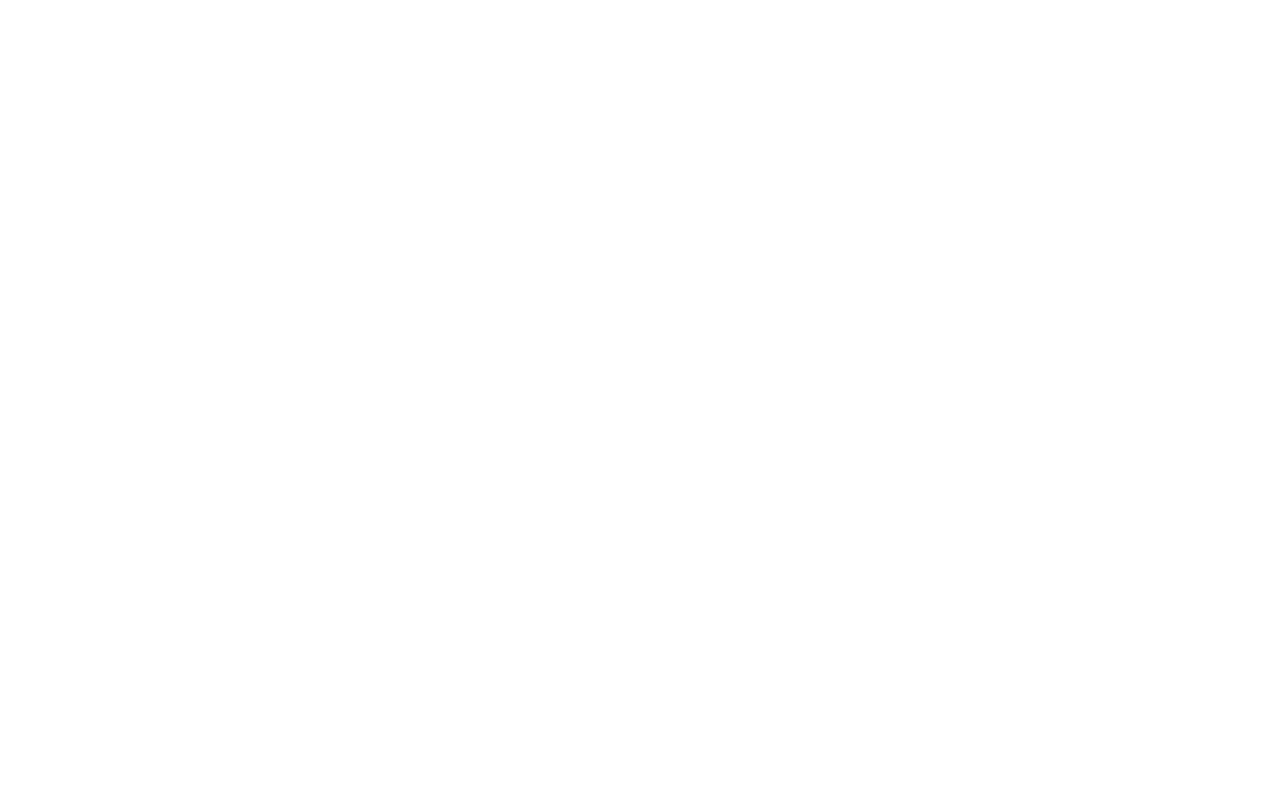
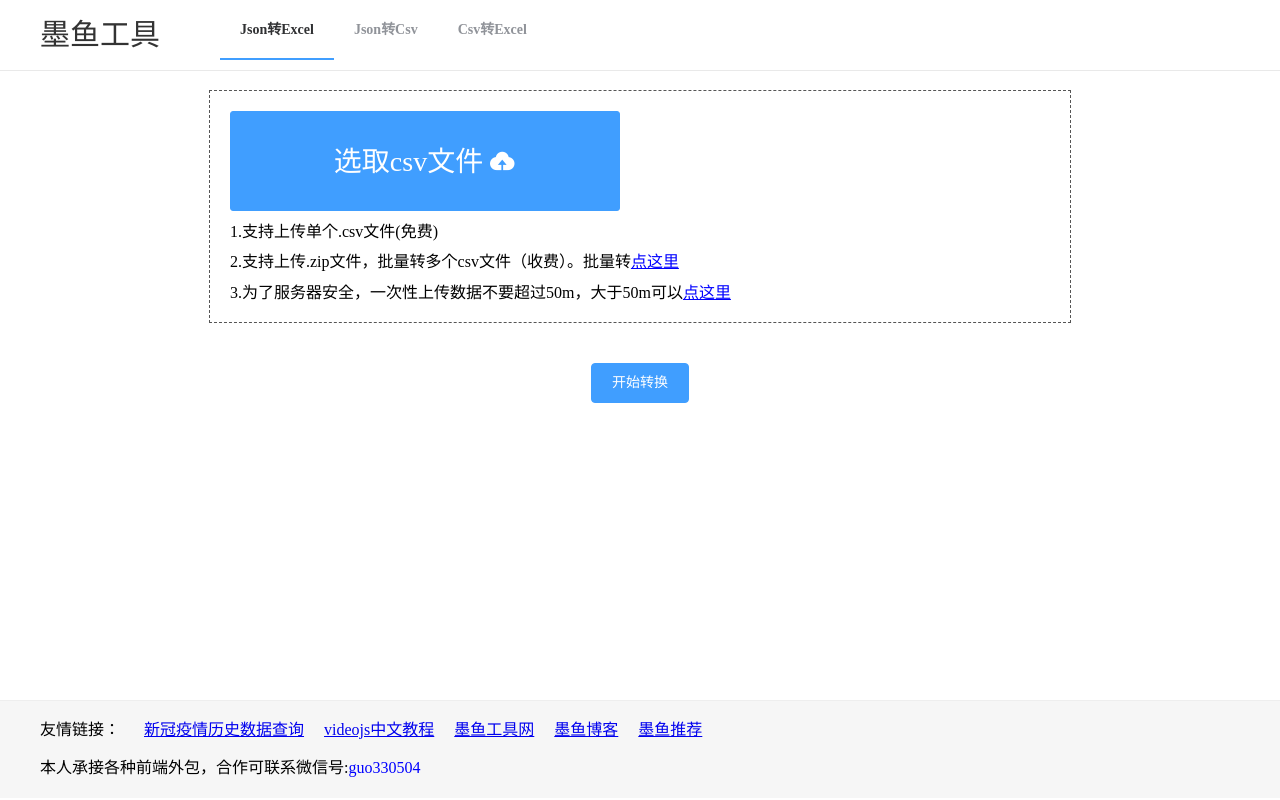
Before and after one commit to ggwork/nuxt-tools, a Nuxt app: page /csvToExcel in a window 1280 px wide. Before the commit this address had no page. Built offline with nearby package versions, Linux system fonts and the light colour scheme.

Commit message:
开发csv转excel功能

```diff
--- a/components/mHeader.vue
+++ b/components/mHeader.vue
@@ -5,8 +5,8 @@
         墨鱼工具
       </div>
       <div class="h-menu">
-        <el-menu :default-active="activeIndex" class="el-menu-demo" mode="horizontal" @select="handleSelect">
-          <el-menu-item :index="index" v-for="(item,index) in links" @click="gotoWeb(item)" :key="index">{{ item.name }}</el-menu-item>
+        <el-menu :default-active="String(activeIndex)" class="el-menu-demo" mode="horizontal" @select="handleSelect">
+          <el-menu-item v-for="(item,index) in links"  @click="gotoWeb(item)" :index="String(index)"  :key="index">{{ item.name }}</el-menu-item>
         </el-menu>
       </div>
     </div>
@@ -20,20 +20,25 @@
       activeIndex:0,
       links:[
         {
-          name:'JsonExcel',
+          name:'Json转Excel',
           url:'/json',
           type:''
         },
         {
-          name:'Json装Csv',
+          name:'Json转Csv',
           url:'/json',
           type:''
         },
         {
-          name:'Json编辑器',
-          url:'/jsonEditor',
+          name:'Csv转Excel',
+          url:'/csvToExcel',
           type:''
-        },
+        }
+        // {
+        //   name:'Json编辑器',
+        //   url:'/jsonEditor',
+        //   type:''
+        // },
       ]
     }
   },
--- a/components/me.vue
+++ b/components/me.vue
@@ -6,7 +6,7 @@
         <i class="el-icon-close" @click="closeMe"></i>
       </div>
       <div class="m-cont">
-        免费额度是500k，大于此限额可以联系我，我这边给你人工转换。微信：guo330504，或扫下面二维码。
+        此功能属于收费金额，收费金额大约5-30元不等，视数据大小而定。可以接受收费的，请联系我，我这边给你人工转换。微信：guo330504，或扫下面二维码。
       </div>
       <div class="m-qr">
         <img src="https://qr-1300661199.cos.ap-beijing.myqcloud.com/qr.png" alt="微信二维码" srcset="">
--- /dev/null
+++ b/pages/csvToExcel.vue
@@ -0,0 +1,216 @@
+<template>
+  <div class="cmain">
+
+    <div class="upload">
+      <div class="u-wrap">
+        <input ref="originFileInput" type="file" name="file" class="u-file" @change="inputUploadChange" accept=".csv,.zip" size="10"/>
+        <el-upload
+          action=""
+          class="upload-item"
+          ref="upload"
+          :limit='1'
+          :auto-upload="true">
+          <el-button class="upload-btn" slot="trigger" size="small" type="primary">选取csv文件<i class="el-icon-upload el-icon--right"></i></el-button>
+          <div class="upload-tip" slot="tip">1.支持上传单个.csv文件(免费)</div>
+          <div class="upload-tip" slot="tip">2.支持上传.zip文件，批量转多个csv文件（收费）。批量转<span @click="contractMe">点这里</span></div>
+          <div class="upload-tip" slot="tip">3.为了服务器安全，一次性上传数据不要超过{{fileLimitSize_m}}m，大于{{fileLimitSize_m}}m可以<span @click="contractMe">点这里</span></div>
+        </el-upload>
+        <div class="u-fileName" v-if="upFile">
+          <i class="el-icon-tickets"></i> <span>{{ upFile && upFile.name }}</span> <i class="el-icon-close clear-file"  @click="clearFile"></i>
+        </div>
+      </div>
+    </div>
+    <div class="tools">
+      <el-button type="primary" :loading="loading" @click="startConvert">开始转换</el-button>
+    </div>
+    <meComponent :showMeComonent="showMeComonent" @closeMeComonent="closeMeComonent"></meComponent>
+  </div>
+</template>
+<script>
+import meComponent from '@/components/me'
+export default {
+  layout:'baseLayout',
+  components:{
+    meComponent
+  },
+  data(){
+    return {
+      showMeComonent:false,
+      upFile:'',
+      loading:false,
+      fileLimitSize_m:50, // 50m大小
+      fileLimitSize_bit:52428800 // 50m大小
+    }
+  },
+  created(){
+    this.fileLimitSize_bit = this.fileLimitSize_m * 1048576
+  },
+  methods:{
+    clearFile(){
+      console.log('clearFile')
+      this.upFile = null
+      this.$refs.originFileInput.value = ''
+    },
+    inputUploadChange(event){
+      // console.log('inputUploadChange event:',event)
+      this.upFile = event.target.files[0]
+
+    },
+    async startConvert(){
+      // 校验数据是否合法
+      if(!this.upFile){
+        this.$message.error('转换内容不能为空')
+        return
+      }
+      if(this.upFile && this.upFile.size > this.fileLimitSize_bit){
+        this.$message.error(`为了服务器安全，一次性上传数据，不要超过${this.fileLimitSize_m}M`)
+        return
+      }
+      this.loading = true
+      // 上传到服务器
+      let params  = new FormData();
+      params.append('file',this.upFile)
+      let res = await this.$axios({
+        method:'post',
+        url:'/api/csvToExcel',
+        data:params,
+        headers:{
+          'Content-Type': 'multipart/form-data',
+        }
+      })
+      if(res.code === 0){
+        this.$message.success('转换成功，稍后文件会自动下载')
+        this.downFile(res.data.excelUrl,res.data.originFileName)
+      }else{
+        this.$message.error('转换失败，请联系管理员v：guo330504')
+      }
+      this.loading = false
+
+    },
+    downFile(url,fileName){
+      const el = document.createElement('a');
+      el.style.display = 'none';
+      el.setAttribute('target', '_blank')
+      el.setAttribute('download', 'fileName')
+
+      el.href = url;
+      document.body.appendChild(el);
+      el.click();
+      document.body.removeChild(el);
+      console.log('url:',url)
+      console.log('fileName:',fileName)
+    },
+    contractMe(){
+      console.log('showMeComonent:',this.showMeComonent)
+      this.showMeComonent = true
+    },
+    closeMeComonent(){
+      this.showMeComonent = false
+    },
+  }
+}
+</script>
+
+<style lang="less" scoped>
+.cmain{
+  width: 1200px;
+
+  .ctitle{
+    marin-top:30px;
+    text-align: center;
+
+
+  }
+  .upload{
+    display: flex;
+    align-items: top;
+    width: 820px;
+    margin:auto;
+    margin-top: 20px;
+    justify-content: space-between;
+    border:1px dashed #555;
+    padding:20px;
+    @cWidth:390px;
+    @cHeight:100px;
+    .u-wrap{
+      width: inherit;
+      min-height: @cHeight;
+      flex-shrink: 0;
+      position: relative;
+      .u-file{
+        position: absolute;
+        top:0;
+        left: 0;
+        width: 390px;
+        height: 100px;
+        opacity: 0;
+      }
+      .upload-item{
+
+        .upload-btn{
+          width: @cWidth;
+          height: @cHeight;
+          font-size: 28px;
+          pointer-events: none;
+          text-align: center;
+        }
+        .upload-tip{
+          margin-top:12px;
+          span{
+            color: blue;
+            text-decoration: underline;
+            cursor: pointer;
+          }
+        }
+      }
+      .u-fileName{
+        color:#606266;
+        margin-top: 10px;
+        .clear-file{
+          cursor: pointer;
+          margin-left: 10px;
+        }
+        span{
+          margin-left: 3px;
+        }
+        &:hover{
+          color:#409eff;
+        }
+      }
+    }
+
+  }
+  .tools{
+    margin-top:40px;
+    text-align: center;
+  }
+  .result{
+    margin:auto;
+    margin-top: 20px;
+    width: 1200px;
+
+    .r-title{
+      display: flex;
+      align-items: center;
+      .r-t-t1{
+
+      }
+      .r-t-btn{
+        margin-left:20px;
+      }
+    }
+    .r-tip{
+      margin-top: 20px;
+      font-size: 12px;
+      color: red;
+    }
+    .r-error{
+      color:red;
+      margin-top:20px;
+    }
+    .r-cont{
+      margin: 20px 0px;
+    }
+  }
+}
+</style>
--- a/pages/json.vue
+++ b/pages/json.vue
@@ -164,7 +164,9 @@
         return iArr.join(',')
       })
       cont = '\uFEFF'+cont.join('\n')
-      let fileName = this.today + '-' + this.randomStr()+'.csv'
+      let originFileName = this.upFile && this.upFile.name
+      let lastIndex = originFileName && originFileName.lastIndexOf('.')
+      let fileName = (originFileName && originFileName.slice(0,lastIndex) || this.today + '-' + this.randomStr() )+'.csv'
       let url = this.getFileUrlByContent([cont],fileName,'text/csv')
       this.downFile(url,fileName)
 
@@ -287,8 +289,10 @@
         }
         let result = jsonlint.parse(jsonCont);
         if (result) {
+          // console.log('startConvertJsonToArray:',startConvertJsonToArray)
           // 通过校验后，开始上传文件
           this.closeLoading()
+          // startConvertJsonToArray是全局方法，定义在main.js中
           let resJsonArr = await startConvertJsonToArray(jsonCont)
           this.resJsonArr = resJsonArr
           // console.log('resJsonArr:',resJsonArr)
```
